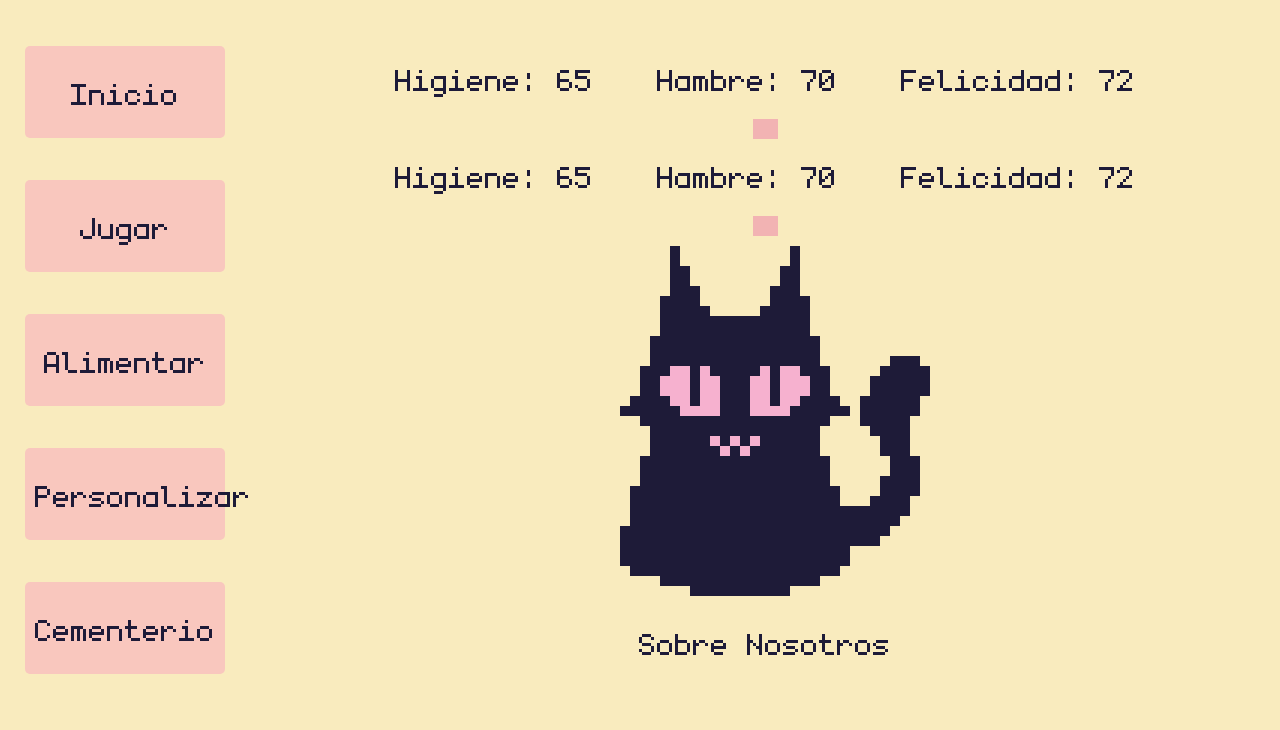
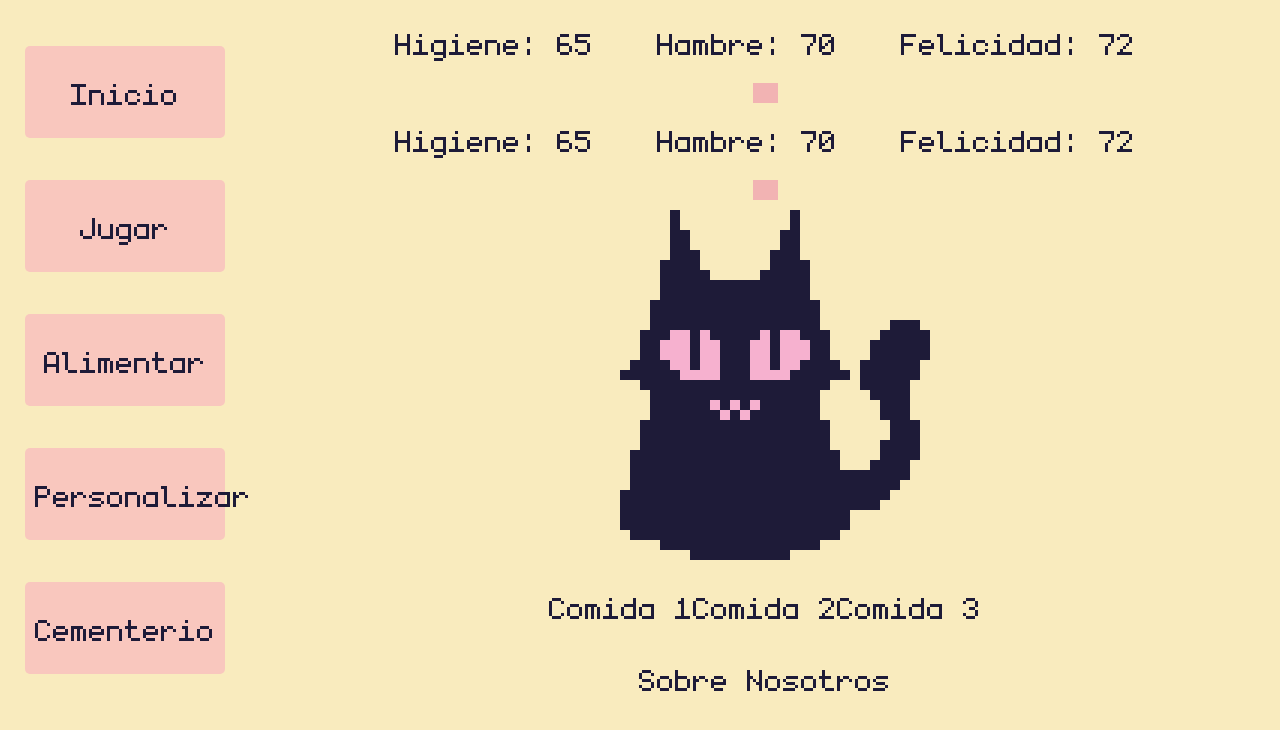
Before and after one commit to LuisGarrillo/tomo-kitten-next, a Next.js app: page /feed in a window 1280 px wide. Shown: the top 730 px of the page. Built offline with nearby package versions, Linux system fonts and the light colour scheme.

Commit message:
Update feed page

```diff
--- a/src/app/feed/page.js
+++ b/src/app/feed/page.js
@@ -1,14 +1,40 @@
+'use client'
+
+import Kitten from "../ui/components/kitten";
+import moodChange from "../events/moodChange";
 import TimerLayout from "../ui/components/layout";
-import Kitten from "../ui/components/kitten";
+import { useState, useEffect } from "react";
+import { catData } from "../ui/components/timer";
 
 export default function Feed() {
+    const [hunger, setHunger] = useState(catData.stats.hunger);
+
+    useEffect(() => {
+        function updateHunger(stat) {
+            if (stat === "hunger") {
+                setHunger(catData.stats.hunger);
+            }
+        }
+
+        moodChange.on("moodRaised", updateHunger);
+
+        return () => {
+            moodChange.off("moodRaised", updateHunger);
+        };
+    }, []);
+
+    function increaseHunger(e) {
+        moodChange.emit("moodRaised", "hunger"); // Emitimos el evento para aumentar la hambre
+    }
+
     return (
-      <div>
         <TimerLayout>
-          <Kitten/>
-          <div>
-          </div>
+            <Kitten />
+            <div>
+                <button onClick={increaseHunger} value={10}>Comida 1</button>
+                <button onClick={increaseHunger} value={20}>Comida 2</button>
+                <button onClick={increaseHunger} value={30}>Comida 3</button>
+            </div>
         </TimerLayout>
-      </div>
     );
-  }
+}
```
